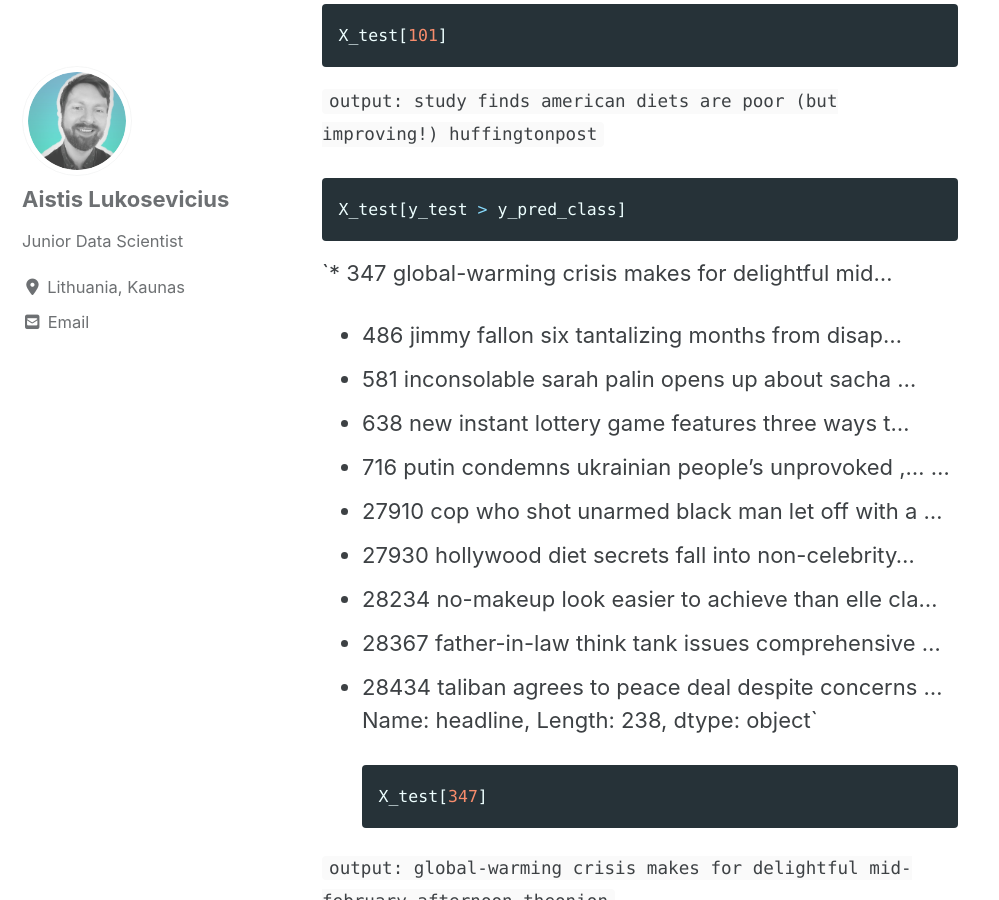
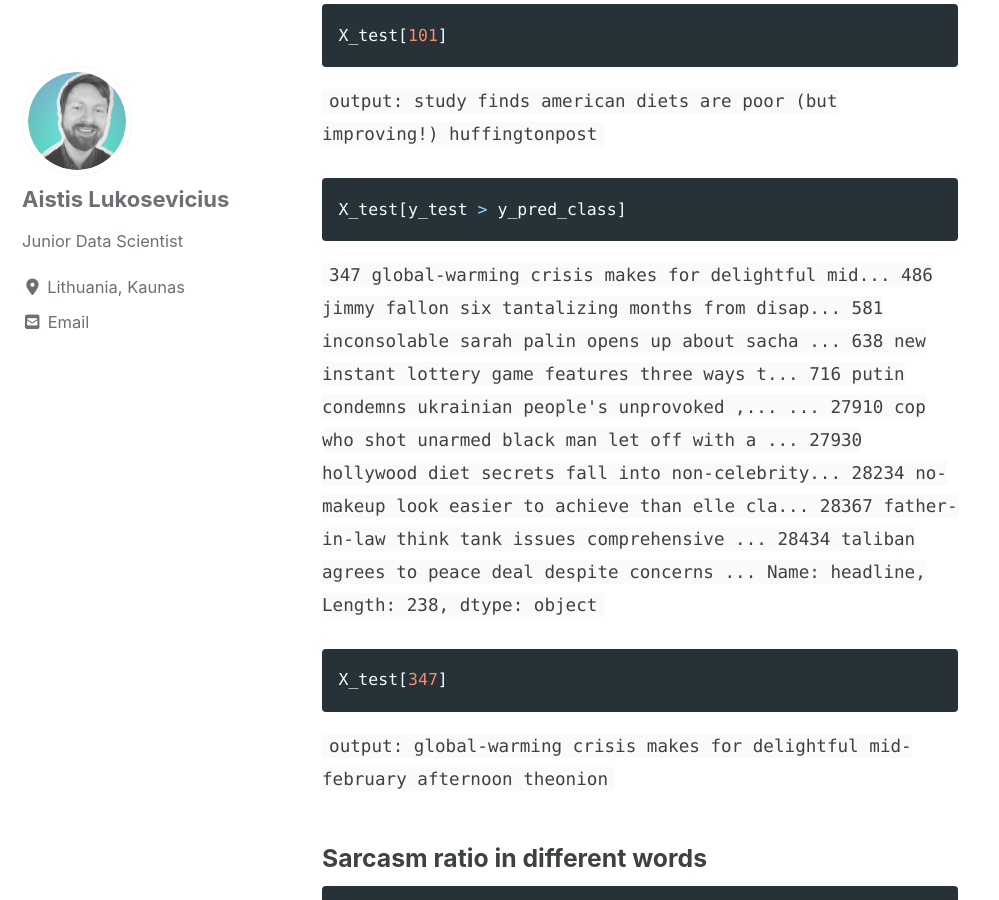
Before and after one commit to Aistisl/Aistisl.github.io, a Jekyll site: the page built from _posts/2020-05-13-Sarcasm.md, in a window 1280 px wide and 900 px high, scrolled down 13528 px. Shown: the whole window, without its empty margins (0-999 px from the left). Built offline with Jekyll 4.4.1, drawn with Linux system fonts in a browser that asks for light colours; cached includes are drawn as plain includes; nearby versions of some CDN libraries; some of the changed lines change nothing that is shown.

Commit message:
update first project

````diff
--- a/_posts/2020-05-13-Sarcasm.md
+++ b/_posts/2020-05-13-Sarcasm.md
@@ -293,7 +293,7 @@
 X_test[y_test < y_pred_class]
 ```
 
-`101      study finds american diets are poor (but impro...
+```101      study finds american diets are poor (but impro...
 102      after decades of effort, chemists overseas rep...
 205      to the obese woman crying at the picnic table ...
 308      death of mentally ill woman in police custody ...
@@ -304,7 +304,7 @@
 27531    after learning about homelessness, kind toddle...
 27551    detroit-area residents demand clean air huffin...
 27926    bassnectar debuts two new hard-hitting tracks,...
-Name: headline, Length: 141, dtype: object`
+Name: headline, Length: 141, dtype: object```
 
   ```python
 X_test[101]
@@ -316,18 +316,18 @@
 X_test[y_test > y_pred_class]
 ```
 
-`* 347      global-warming crisis makes for delightful mid...
-* 486      jimmy fallon six tantalizing months from disap...
-* 581      inconsolable sarah palin opens up about sacha ...
-* 638      new instant lottery game features three ways t...
-* 716      putin condemns ukrainian people's unprovoked ,...
+```347      global-warming crisis makes for delightful mid...
+486      jimmy fallon six tantalizing months from disap...
+581      inconsolable sarah palin opens up about sacha ...
+638      new instant lottery game features three ways t...
+716      putin condemns ukrainian people's unprovoked ,...
                                ...
-* 27910    cop who shot unarmed black man let off with a ...
-* 27930    hollywood diet secrets fall into non-celebrity...
-* 28234    no-makeup look easier to achieve than elle cla...
-* 28367    father-in-law think tank issues comprehensive ...
-* 28434    taliban agrees to peace deal despite concerns ...
-Name: headline, Length: 238, dtype: object`
+27910    cop who shot unarmed black man let off with a ...
+27930    hollywood diet secrets fall into non-celebrity...
+28234    no-makeup look easier to achieve than elle cla...
+28367    father-in-law think tank issues comprehensive ...
+28434    taliban agrees to peace deal despite concerns ...
+Name: headline, Length: 238, dtype: object```
 
   ```python
 X_test[347]
````
